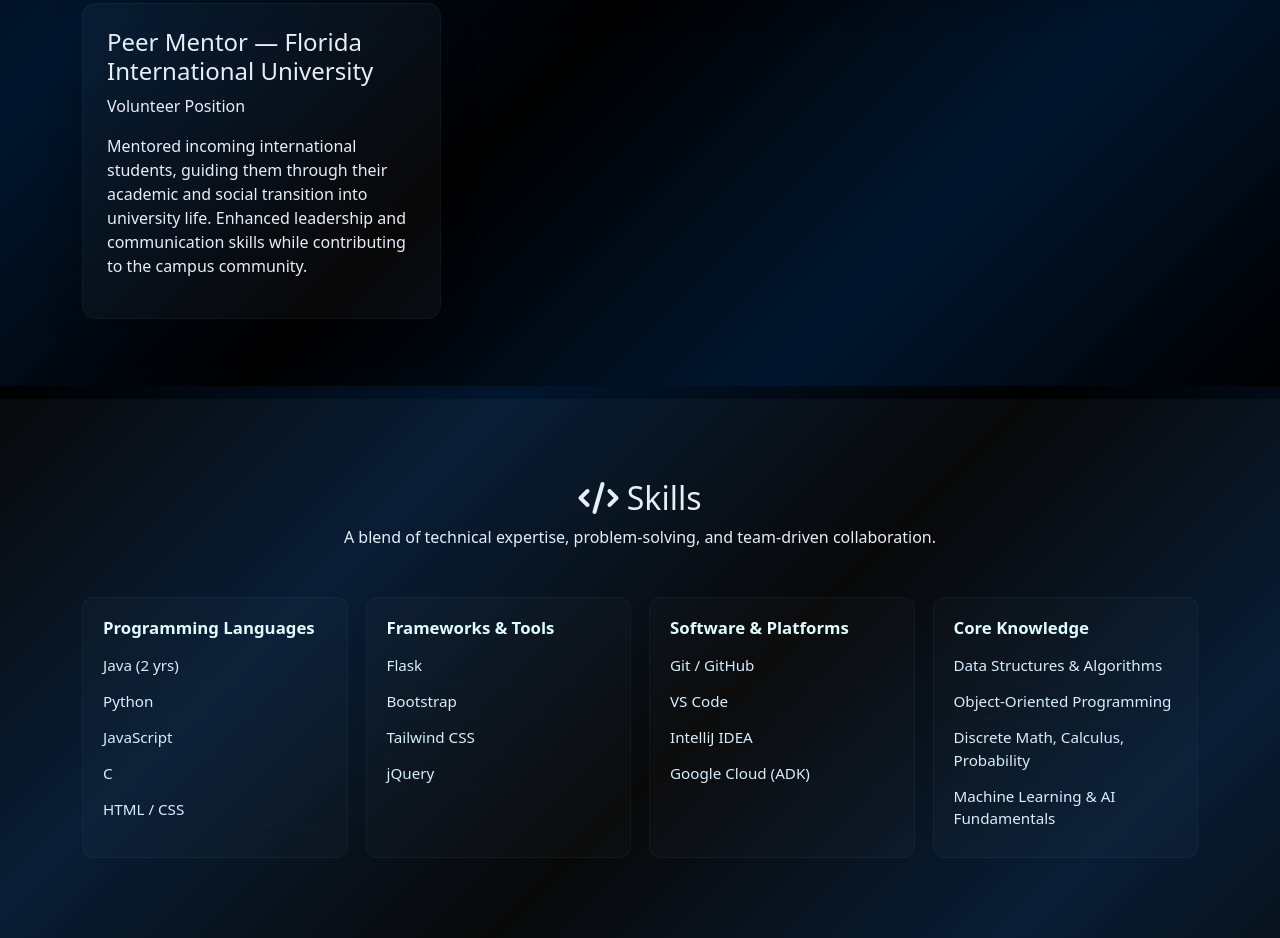
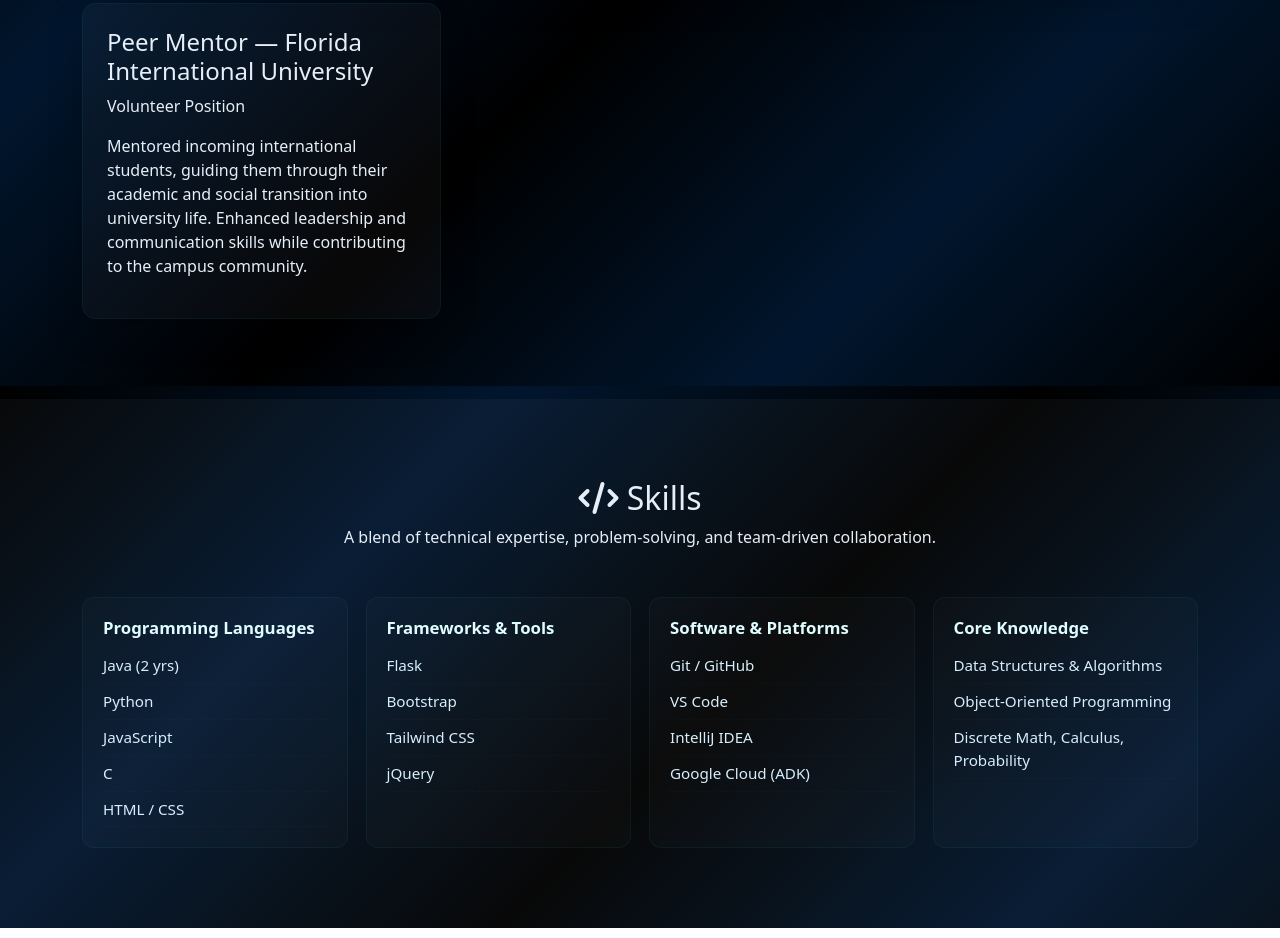
Before and after one commit to LukaVarazi/lukavarazi.github.io, a plain HTML site: page about me/aboutme.html in a window 1280 px wide. Shown: the part 2014-2952 px from the top of the page. Drawn offline with nearby package versions, Linux system fonts and the light colour scheme.

Commit message:
Update aboutme.html

```diff
--- a/about me/aboutme.html
+++ b/about me/aboutme.html
@@ -332,7 +332,6 @@
               <li>Data Structures & Algorithms</li>
               <li>Object-Oriented Programming</li>
               <li>Discrete Math, Calculus, Probability</li>
-              <li>Machine Learning & AI Fundamentals</li>
             </ul>
           </div>
         </div>
```
